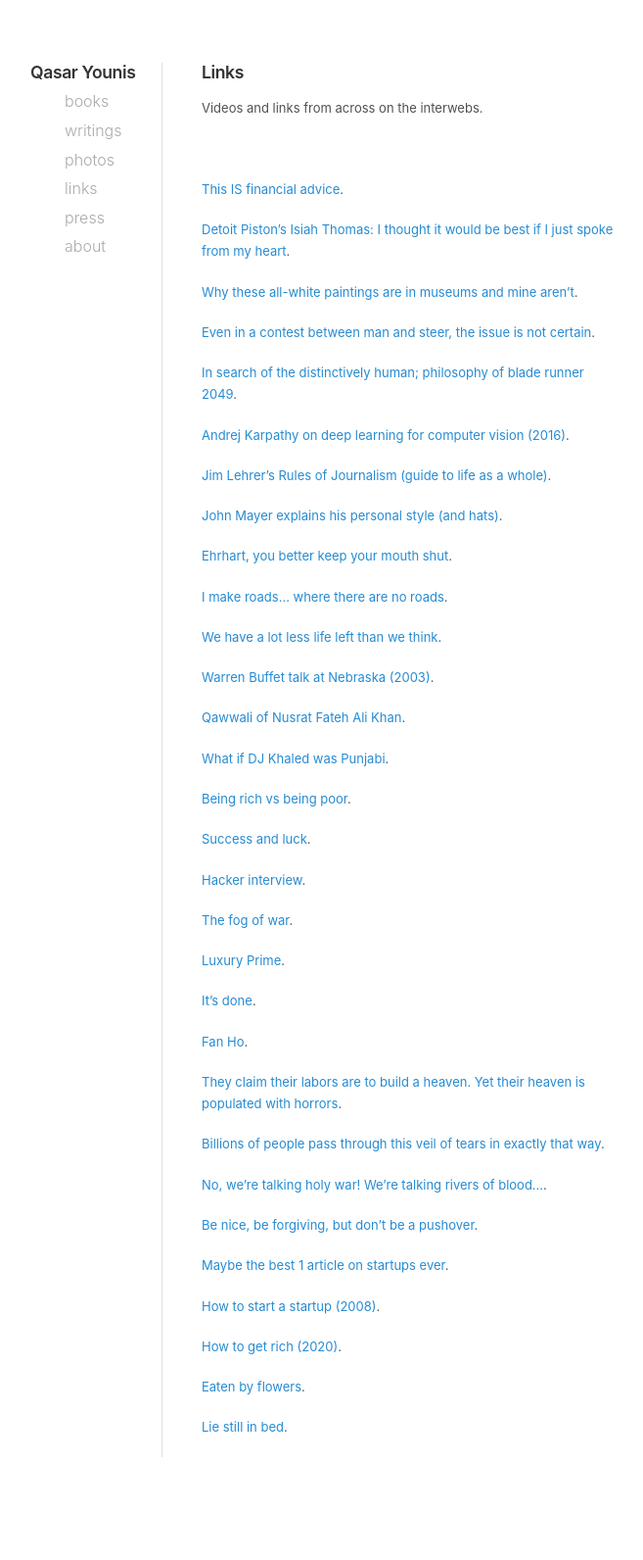
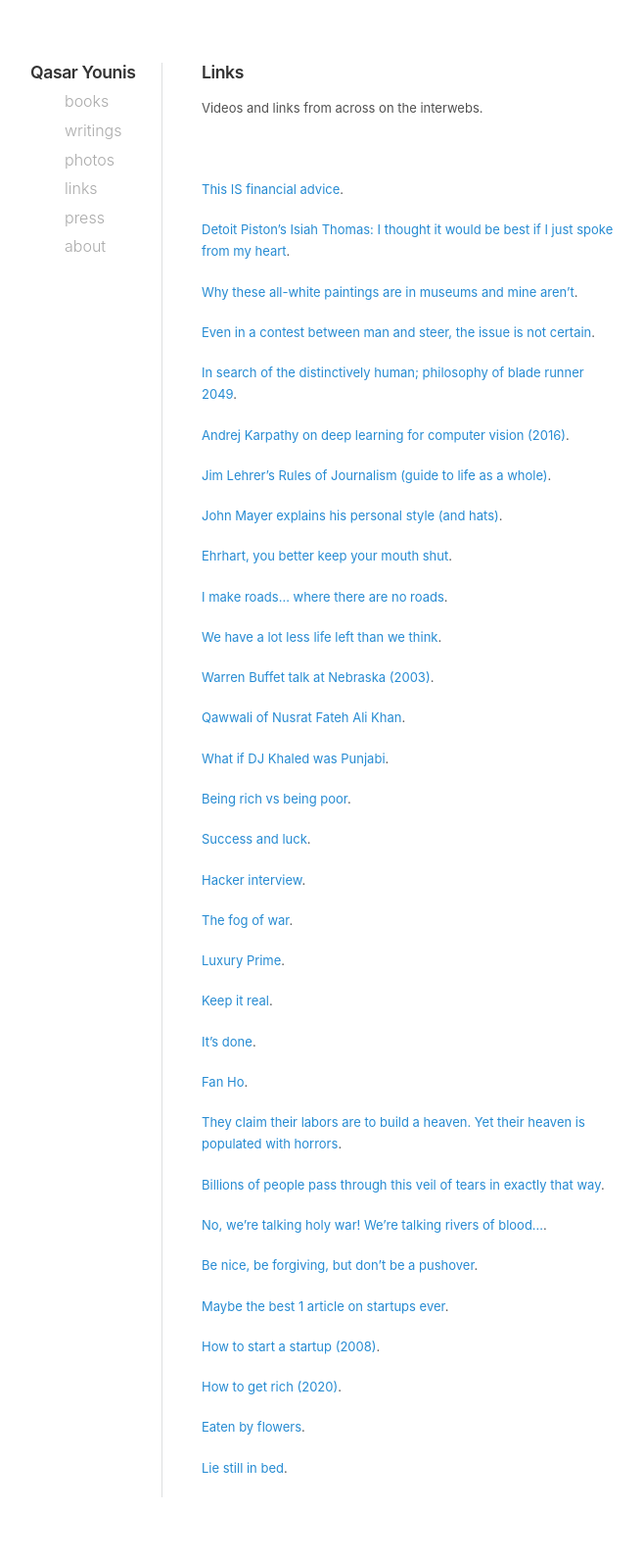
Before and after one commit to qasar/qasar.github.io, a Jekyll site: the page built from links.md, in a window 1280 px wide. Shown: the whole page at 98% size, without its empty margins (35-692 px from the left). Built offline with Jekyll 4.4.1, drawn with Linux system fonts in a browser that asks for light colours; before the commit the page ends 1551 px from its top, so only the background shows below that.

Commit message:
Add 'Keep it real' link to links page

```diff
--- a/links.md
+++ b/links.md
@@ -46,6 +46,8 @@
 
 <a href= "https://hbswk.hbs.edu/item/the-luxury-prime-how-luxury-changes-people" target="_blank">Luxury Prime</a>.
 
+<a href= "https://www.youtube.com/watch?v=pfz0tDQZhqs" target="_blank">Keep it real</a>.
+
 <a href= "https://youtu.be/1_TuEO6Mttw" target="_blank">It's done</a>.
 
 <a href="https://www.youtube.com/watch?v=tmnXHPjhSIM&list=FLXJuURIK0_r_mGlRWSPkgCw&index=32&t=0s" target="_blank">Fan Ho</a>.
```
